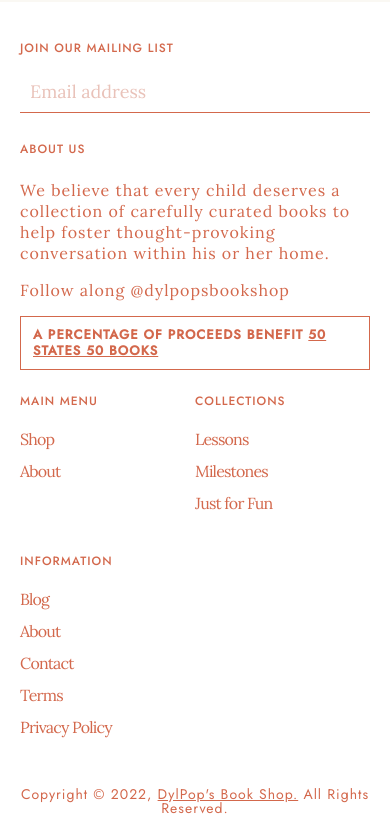
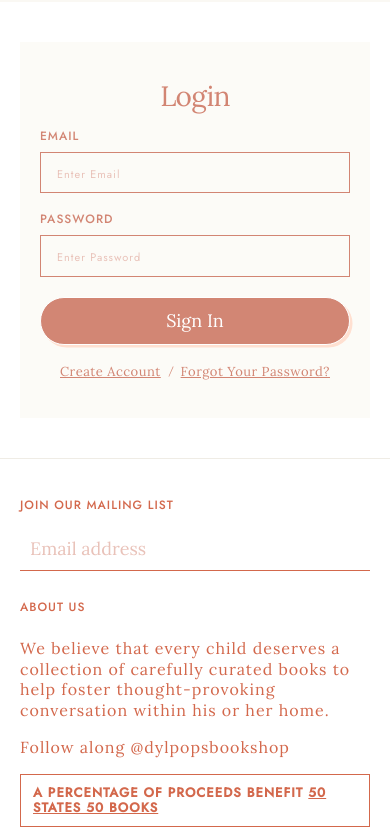
Before and after one commit to LaurenTejada/LaurenTejada.github.io, a website: page account/index.html in a window 390 px wide. Shown: the part 42-870 px from the top of the page. Drawn offline with Linux system fonts and the light colour scheme.

Commit message:
Added html and styles to mobile account login page

```diff
--- a/account/index.html
+++ b/account/index.html
@@ -44,7 +44,7 @@
         <p><a href="#"><i class="fas fa-bars"></i></a></p>
       </div>
       <div class="header__logo-container">
-        <a href="./index.html"><img src="../img/dylpops-logo.png" alt="Dylpop's logo" class="dylpops-logo"></a>
+        <a href="../index.html"><img src="../img/dylpops-logo.png" alt="Dylpop's logo" class="dylpops-logo"></a>
       </div>
       <div class="header__cart-icon">
         <p><a href="#"><i class="fas fa-shopping-cart"></i></a></p>
@@ -76,8 +76,24 @@
   </header>
 
   <main>
-
-
+    <section class="account-section">
+      <div class="account__login">
+        <div class="account__login-container">
+          <h1 class="account_type-heading-1">Login</h1>
+          <p>Email</p>
+          <input class="account__input" type="email" placeholder="Enter Email" required>
+          <p>Password</p>
+          <input class="account__input" type="password" placeholder="Enter Password" required>
+          <button class="btn__sign-in">Sign In</button>
+        </div>
+        <!-- create account/forgot password links -->
+        <div class="account__login-links">
+          <a href="#">Create Account</a>
+          <span>&nbsp; &#8725; &nbsp;</span>
+          <a href="#">Forgot Your Password?</a>
+        </div>
+      </div>
+    </section>
   </main>
 
   <!-------- Footer -------->
--- a/css/main.css
+++ b/css/main.css
@@ -434,6 +434,72 @@
   width: 100%;
 }
 
+/******** account login page ********/
+.account-section {
+  padding: 40px 20px 40px 20px;
+  border-bottom: solid 1px #efece5;
+  color: #d28573;
+}
+
+.account__login {
+  display: flex;
+  flex-direction: column;
+  justify-content: center;
+  background-color: #fcfbf7;
+  padding: 40px 20px 40px 20px;
+}
+
+.account_type-heading-1 {
+  padding-bottom: 20px;
+  font-size: 28px;
+  font-weight: lighter;
+  text-align: center;
+  color: #d28573;
+}
+
+.account__login-container p {
+  text-transform: uppercase;
+  font-size: 12px;
+  font-weight: 500;
+}
+
+.account__input {
+  width: 100%;
+  margin: 10px 0 20px 0;
+  padding: 10px 10px 11px 16px;
+  border-radius: unset;
+  border: 1.5px solid #d28573;
+  background-color: #fcfbf7;
+}
+
+.account-section input::placeholder {
+  font-size: 11px;
+  color: #e9c2b9;
+  font-family: 'Jost', sans-serif;
+  letter-spacing: 1px;
+}
+
+.btn__sign-in {
+  width: 100%;
+  margin-bottom: 20px;
+  padding: 13px 27px 13px 27px;
+  color: #ffffff;
+  font-size: 18px;
+  background-color: hsl(11, 51%, 64%);
+  border: solid 1px #ffffff;
+  border-radius: 100px;
+  box-shadow: 2.5px 2.5px 0 #ffe0d1;
+}
+
+.account__login-links {
+  text-align: center;
+  font-size: 13px;
+}
+
+.account__login-links a {
+  letter-spacing: .5px;
+  color: #d28573;
+}
 
 /* ==========================================================================
    Helper classes
```
Also changed, not shown: about/index.html (+1 -1 lines).
